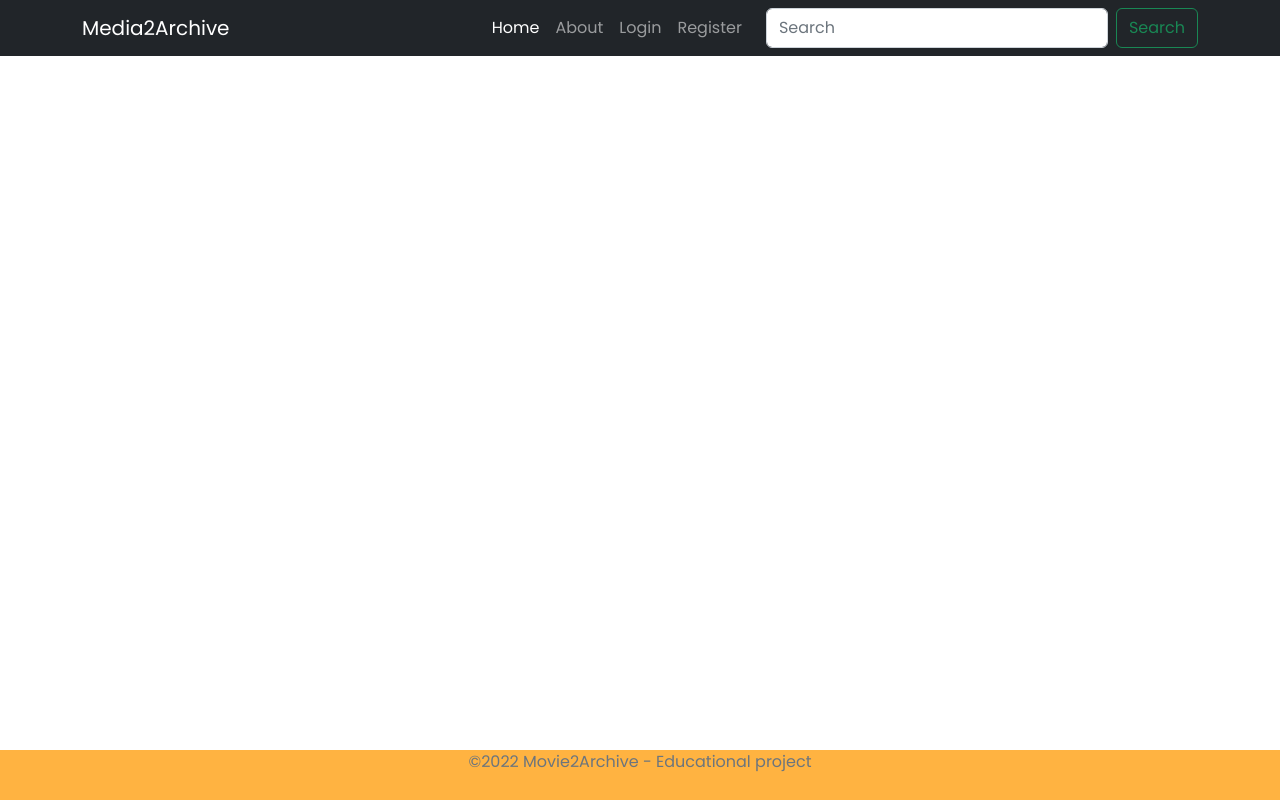
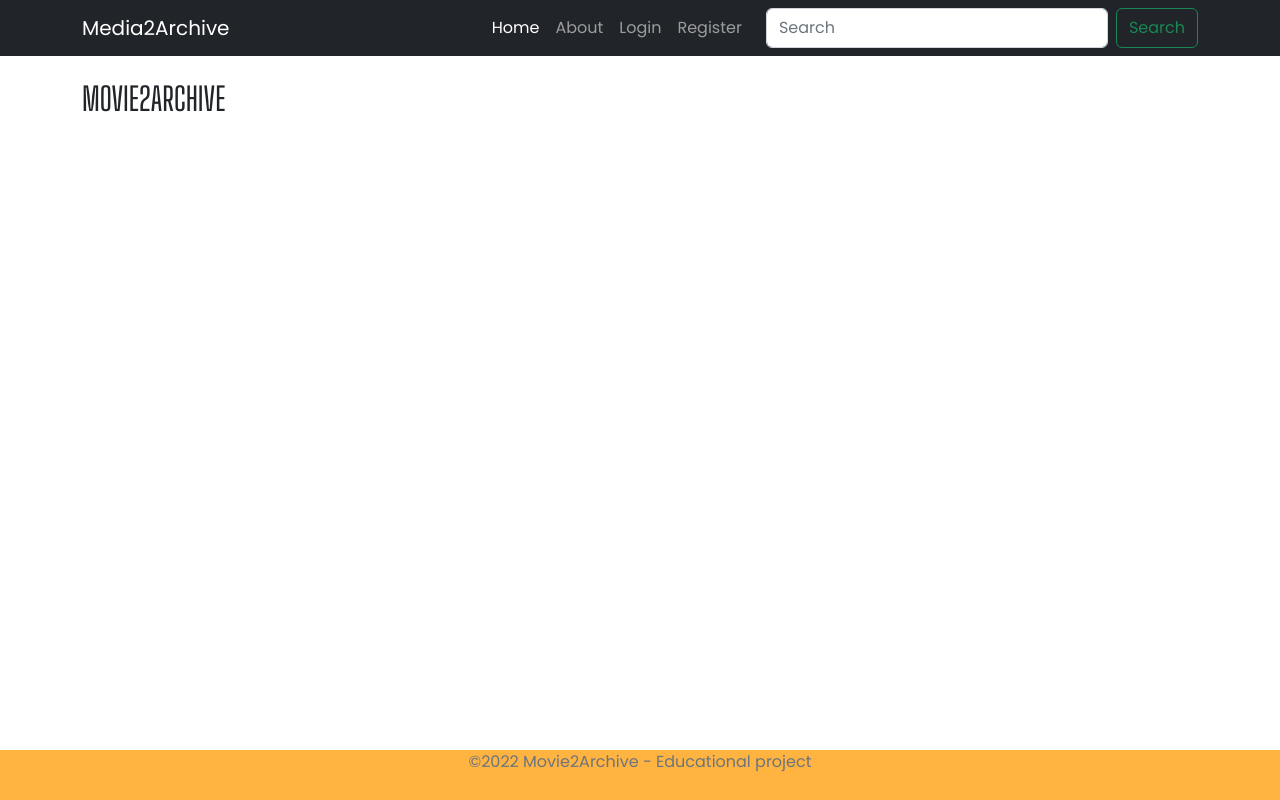
Before and after one commit to JHodgkins/MSP3-Movie2Archive, a Flask app: page / in a window 1280 px wide. Run offline with Flask 2, Linux system fonts and the light colour scheme; some libraries are stand-ins or nearby versions.

Commit message:
style: paddin applied to bodt to avoid navbar

```diff
--- a/movie2archive/static/css/style.css
+++ b/movie2archive/static/css/style.css
@@ -9,6 +9,9 @@ html, body {
     flex-direction: column;
 }
 
+body {
+    padding-top: 5rem;
+}
 h1,h2,h3,h4,h5,h6, .brand-logo {
     font-family: 'Big Shoulders Display', cursive;
 }
```
